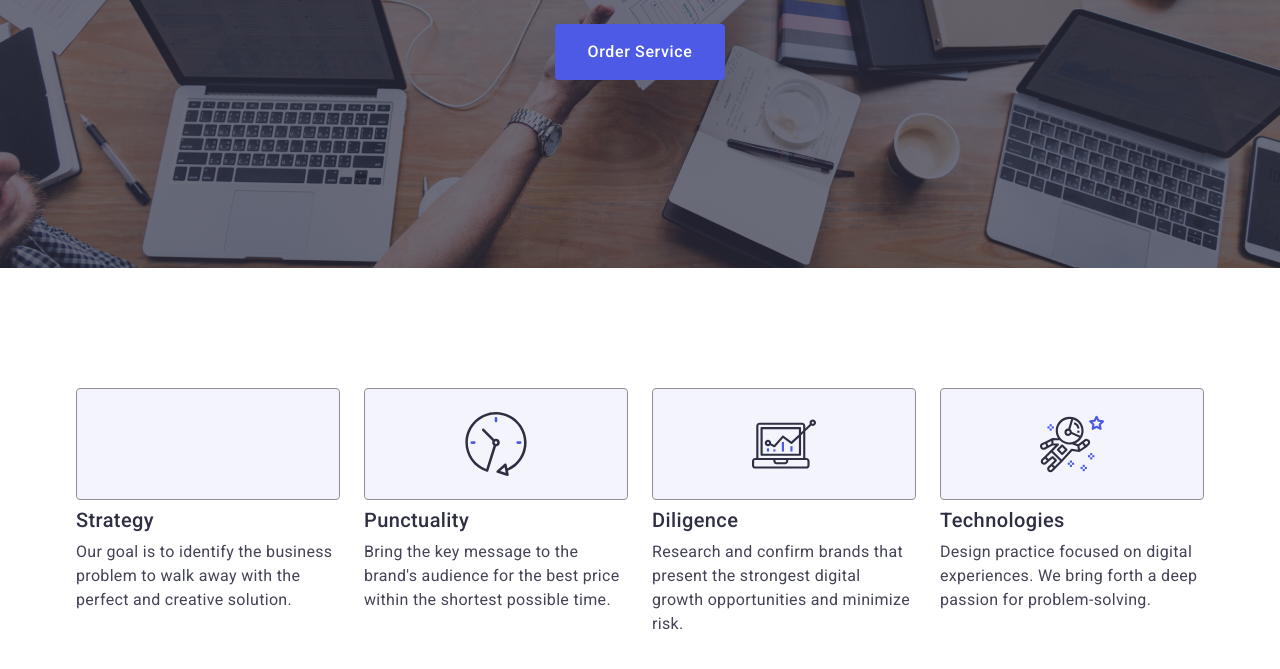
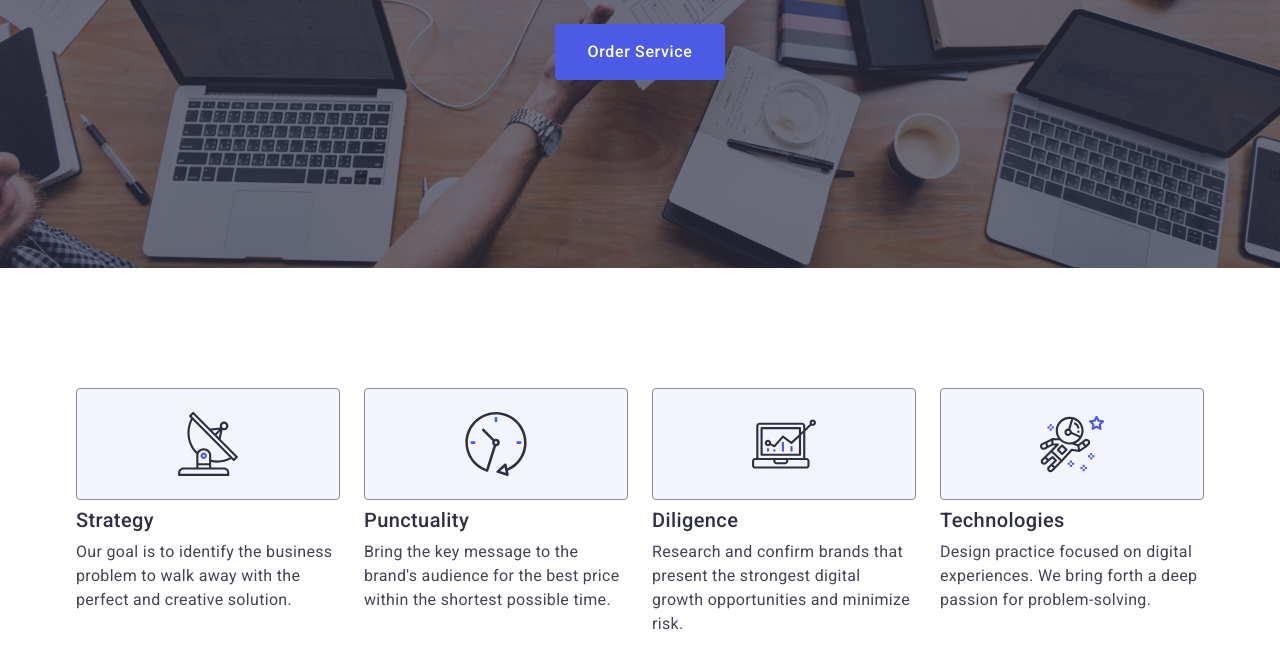
Before and after one commit to anna23q/goit-markup-hw-04, a plain HTML site: page index.html in a window 1280 px wide. Shown: the part 405-1074 px from the top of the page. Drawn offline with nearby package versions, Linux system fonts and the light colour scheme.

Commit message:
add index file

```diff
--- a/index.html
+++ b/index.html
@@ -80,7 +80,7 @@
             <li class="solution-item">
               <div class="solution-icon">
                 <svg class="icon" width="64" height="64">
-                  <use href="./images/antenna.svg#icon-antenna"></use>
+                  <use href="./images/icons.svg#icon-antenna"></use>
                 </svg>
               </div>
 
```
